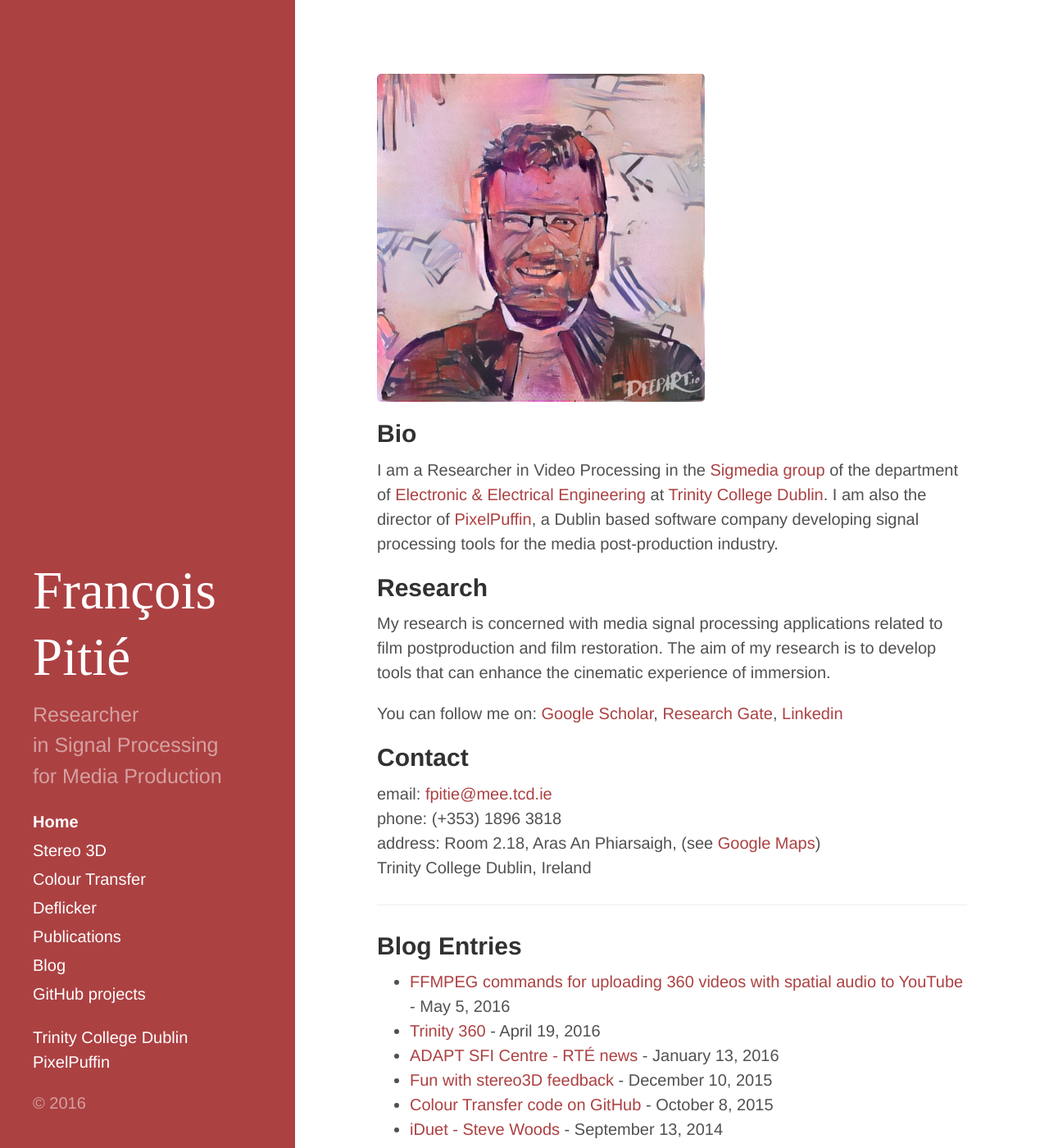
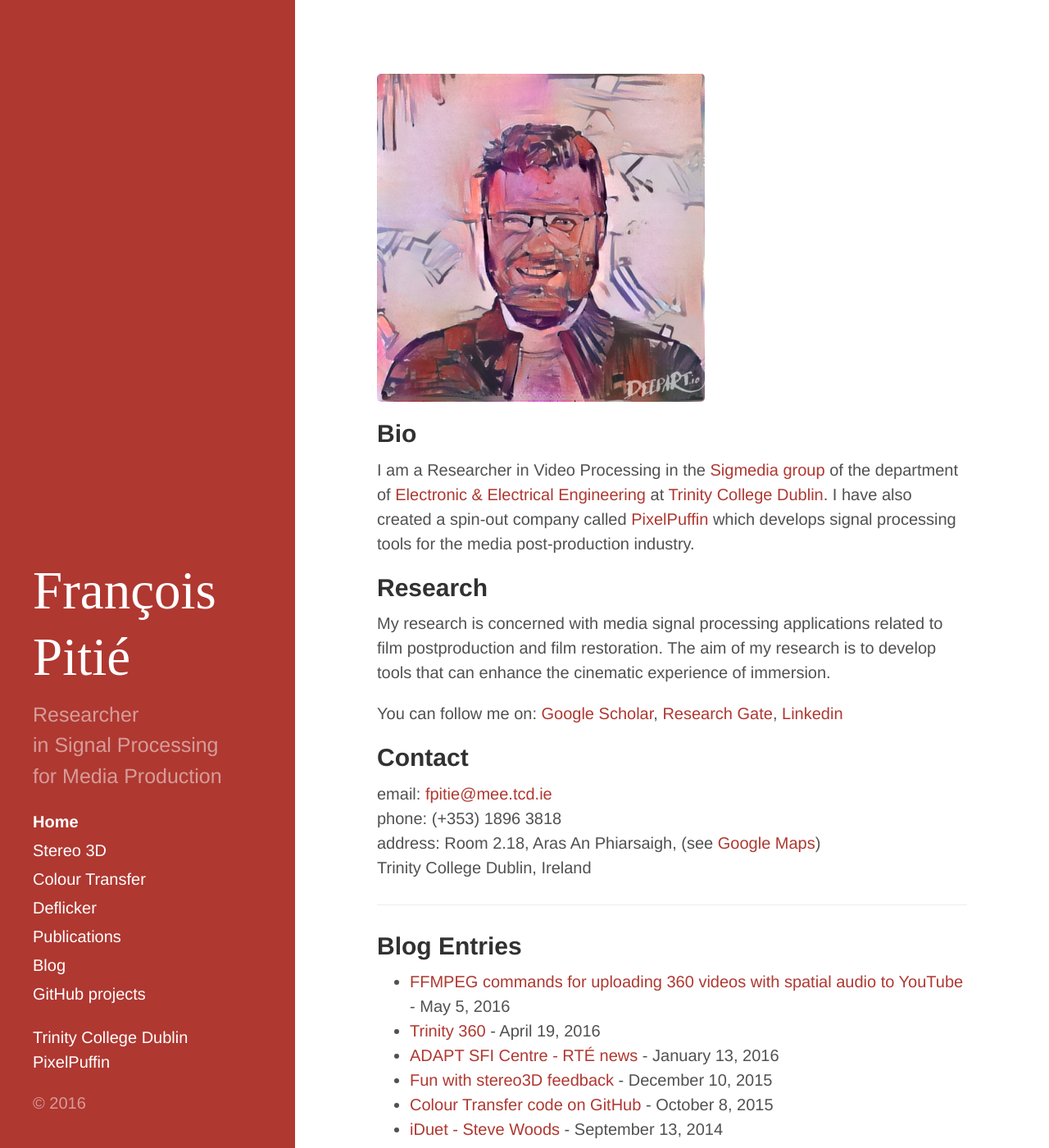
Before and after one commit to frcs/frcs.github.io, a Jekyll site: the page built from index.html, in a window 1280 px wide and 1400 px high. Shown: the whole window at 82% size. Built offline with Jekyll 4.4.1, drawn with Linux system fonts in a browser that asks for light colours; nearby versions of some CDN libraries.

Commit message:
minor changes to ui

```diff
--- a/_layouts/default.html
+++ b/_layouts/default.html
@@ -3,7 +3,7 @@
 
   {% include head.html %}
 
-  <body class="theme-base-08">
+  <body class="theme-base-frcs">
 
     {% include sidebar.html %}
 
--- a/index.html
+++ b/index.html
@@ -10,7 +10,7 @@
 
 I am a Researcher in Video Processing in the <a href="https://www.sigmedia.tv">Sigmedia group</a> of the department of <a href="https://www.tcd.ie/eleceng/">Electronic & Electrical Engineering</a> at <a href="https://www.tcd.ie">Trinity College Dublin</a>.
 
-I am also the director of <a href="https://pixelpuffin.com">PixelPuffin</a>, a Dublin based software company developing signal processing tools for the media post-production industry.
+I have also created a spin-out company called <a href="https://pixelpuffin.com">PixelPuffin</a> which develops signal processing tools for the media post-production industry.
 
 
 <h2>Research</h2>
--- a/public/css/hyde.css
+++ b/public/css/hyde.css
@@ -178,6 +178,15 @@
  */
 
 /* Base16 (http://chriskempson.github.io/base16/#default) */
+
+/* Red */
+.theme-base-frcs .sidebar {
+	    background-color: #af3831;
+}
+.theme-base-frcs .content a,
+.theme-base-frcs .related-posts li a:hover {
+    color: #af3831;
+}
 
 /* Red */
 .theme-base-08 .sidebar {
```
Also changed, not shown: _layouts/post.html (+6 -3 lines).
